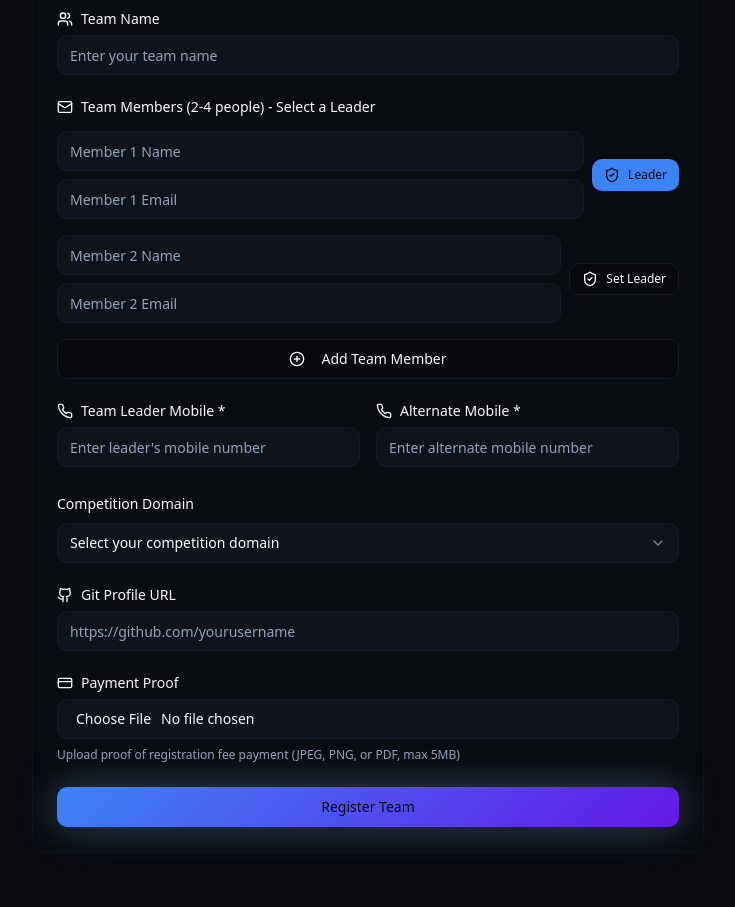
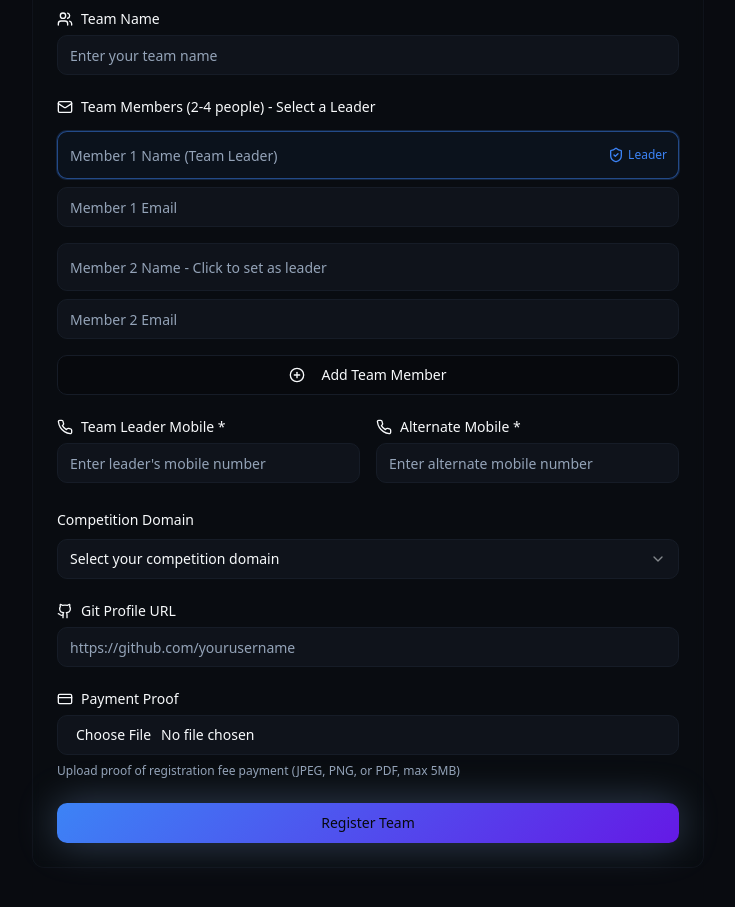
Before and after one commit to abhi120508/hackabhigna-hub, a React (Vite) app: page / in a window 1280 px wide. Shown: the part 1880-2787 px from the top of the page, without its empty margins (272-1007 px from the left). Built offline with nearby package versions, Linux system fonts and the light colour scheme.

Commit message:
Refactor registration form

```diff
--- a/src/components/RegistrationForm.tsx
+++ b/src/components/RegistrationForm.tsx
@@ -245,16 +245,29 @@ export function RegistrationForm() {
               Team Members (2-4 people) - Select a Leader
             </Label>
             {participants.map((participant, index) => (
-              <div key={index} className="flex gap-2 items-center">
-                <div className="flex-1 space-y-2">
+              <div key={index} className="space-y-2">
+                <div className="relative">
                   <Input
                     value={participant.name}
                     onChange={(e) =>
                       updateParticipant(index, "name", e.target.value)
                     }
-                    placeholder={`Member ${index + 1} Name`}
-                    className="bg-input/50"
+                    onClick={() => setLeaderIndex(index)}
+                    placeholder={`Member ${index + 1} Name ${leaderIndex === index ? "(Team Leader)" : "- Click to set as leader"}`}
+                    className={`bg-input/50 pr-20 h-12 text-base cursor-pointer transition-all ${
+                      leaderIndex === index
+                        ? "border-primary/50 bg-primary/5 ring-1 ring-primary/20"
+                        : "hover:border-primary/30"
+                    }`}
                   />
+                  {leaderIndex === index && (
+                    <div className="absolute right-3 top-1/2 -translate-y-1/2 flex items-center gap-1">
+                      <ShieldCheck className="w-4 h-4 text-primary" />
+                      <span className="text-xs font-medium text-primary">Leader</span>
+                    </div>
+                  )}
+                </div>
+                <div className="flex gap-2">
                   <Input
                     type="email"
                     value={participant.email}
@@ -262,29 +275,20 @@ export function RegistrationForm() {
                       updateParticipant(index, "email", e.target.value)
                     }
                     placeholder={`Member ${index + 1} Email`}
-                    className="bg-input/50"
+                    className="bg-input/50 flex-1"
                   />
-                </div>
-                <Button
-                  type="button"
-                  variant={leaderIndex === index ? "default" : "outline"}
-                  size="xs"
-                  onClick={() => setLeaderIndex(index)}
-                  className="flex items-center gap-2"
-                >
-                  <ShieldCheck className="w-4 h-4" />
-                  {leaderIndex === index ? "Leader" : "Set Leader"}
-                </Button>
                   {participants.length > 2 && (
                     <Button
                       type="button"
                       variant="outline"
-                    size="xs"
+                      size="sm"
                       onClick={() => removeParticipant(index)}
+                      className="px-3"
                     >
                       <MinusCircle className="w-4 h-4" />
                     </Button>
                   )}
+                </div>
               </div>
             ))}
             {participants.length < 4 && (
```
Lines whose indentation alone changed are shown as unchanged.
